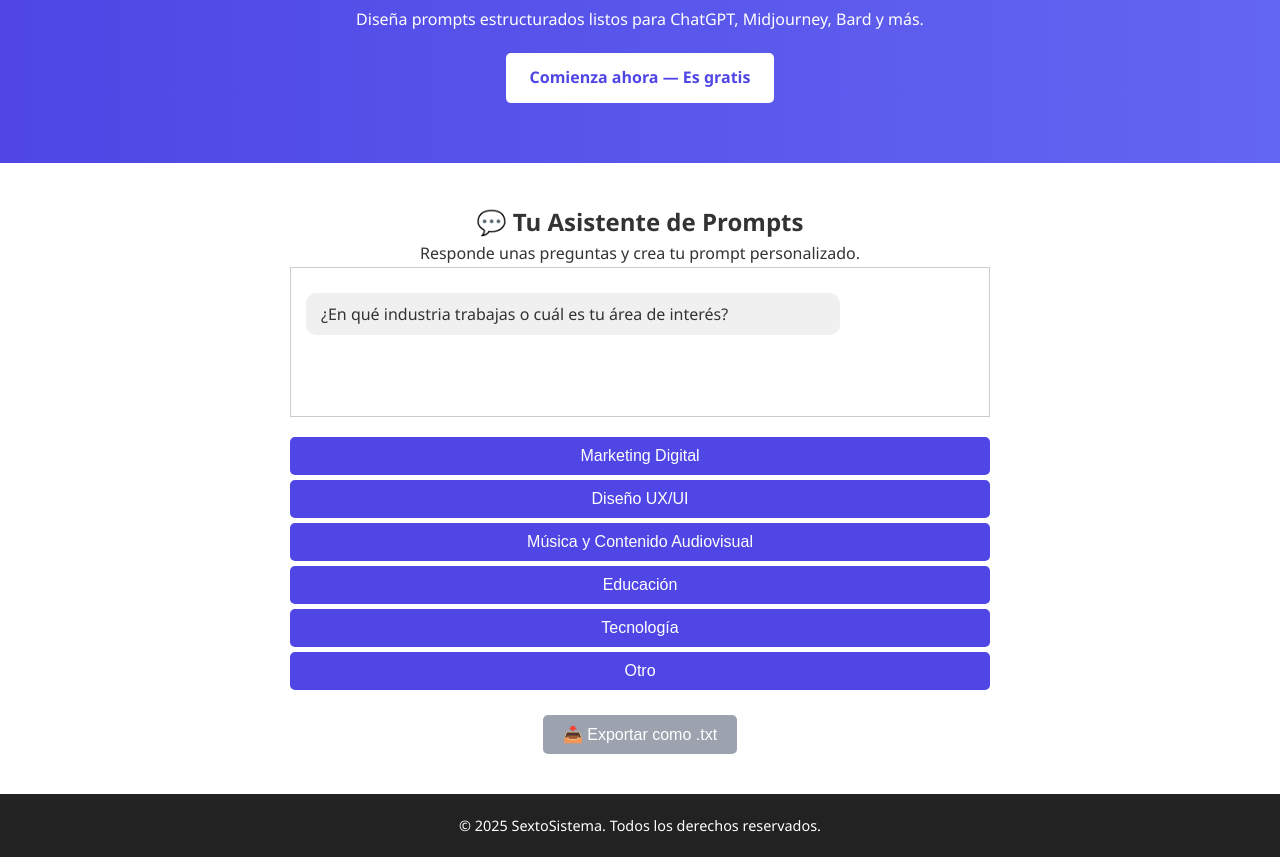
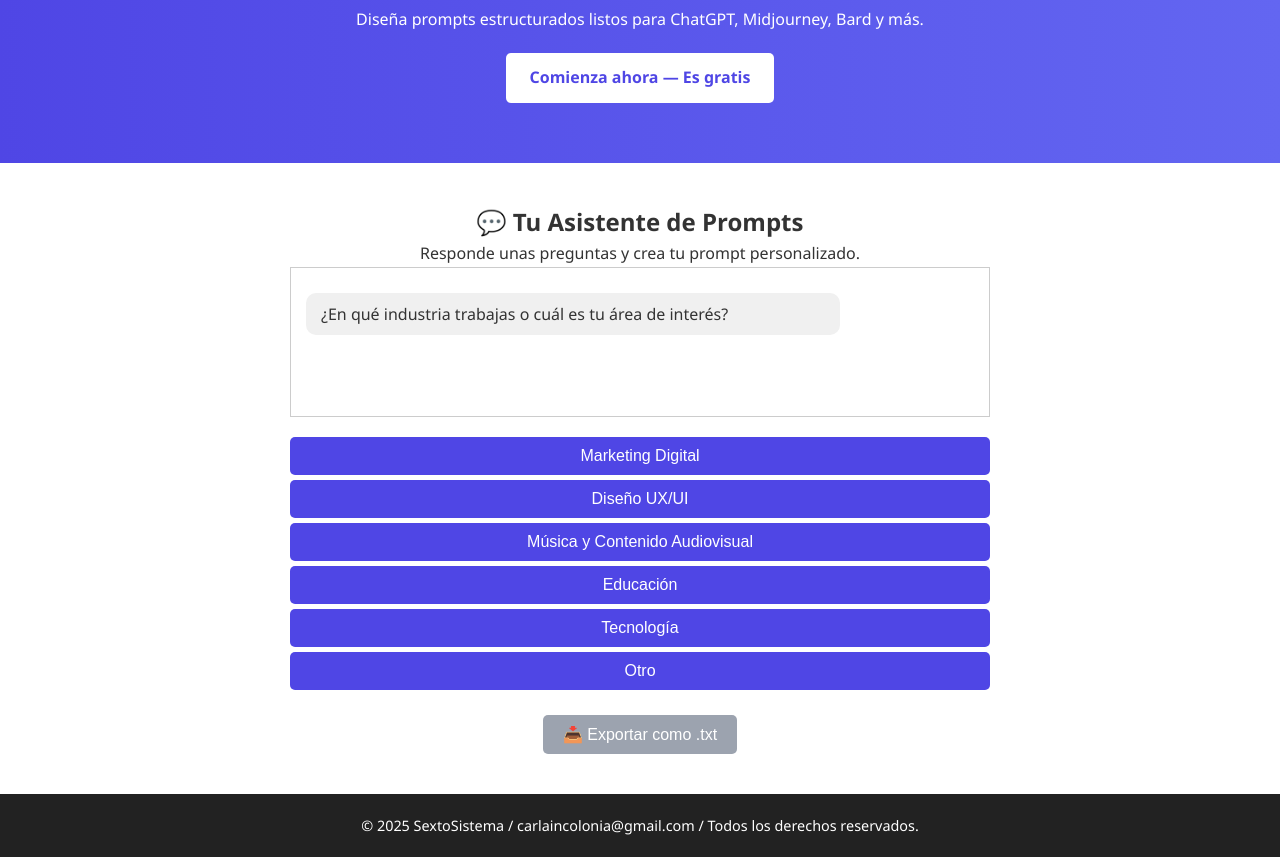
Before and after one commit to ccolonia/genera-prompts, a plain HTML site: page index.html in a window 1280 px wide. Shown: the part 165-1022 px from the top of the page. Drawn offline with Linux system fonts and the light colour scheme.

Commit message:
Update index.html

```diff
--- a/index.html
+++ b/index.html
@@ -34,7 +34,7 @@
   <!-- Footer -->
   <footer class="footer">
     <div class="container">
-      <p>&copy; 2025 SextoSistema. Todos los derechos reservados.</p>
+      <p>&copy; 2025 SextoSistema / carlaincolonia@gmail.com / Todos los derechos reservados.</p>
     </div>
   </footer>
 
```
